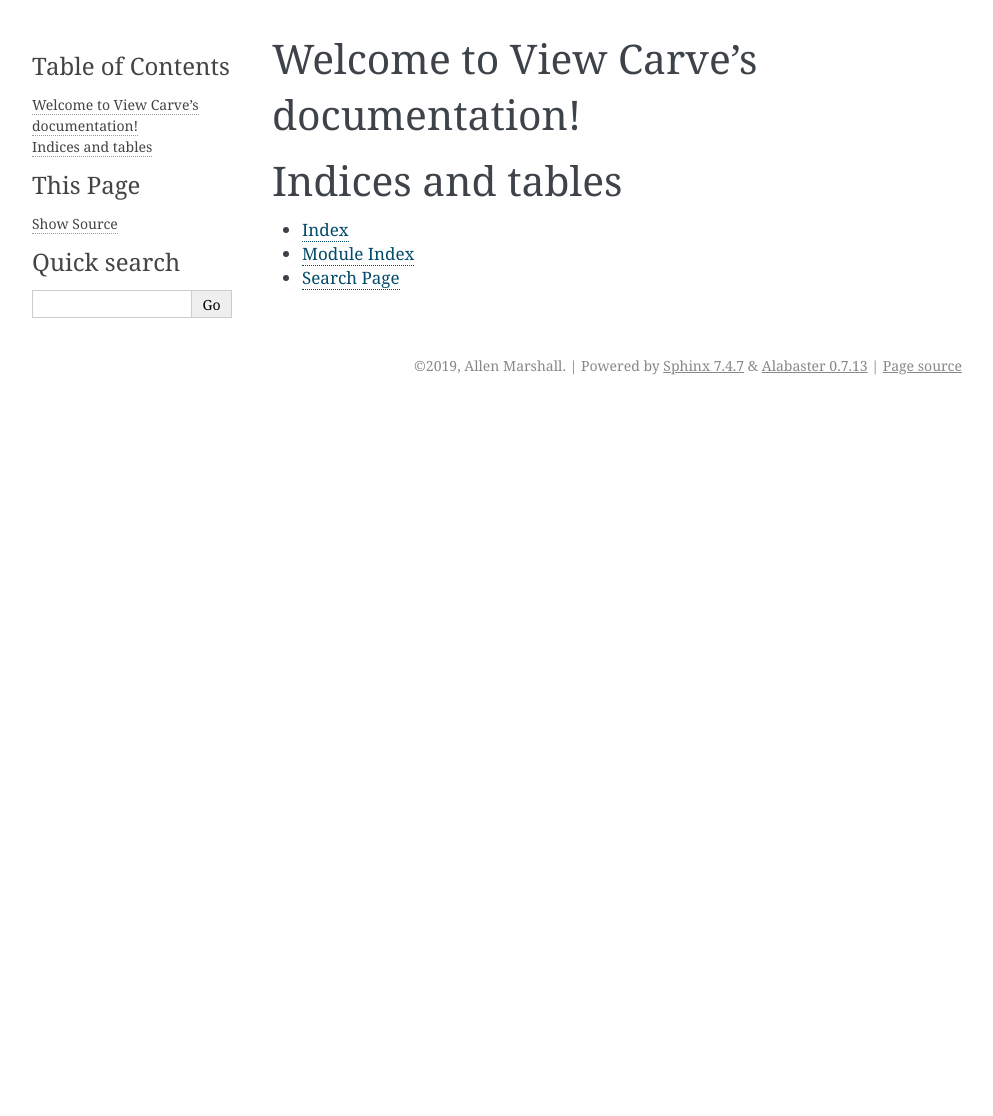
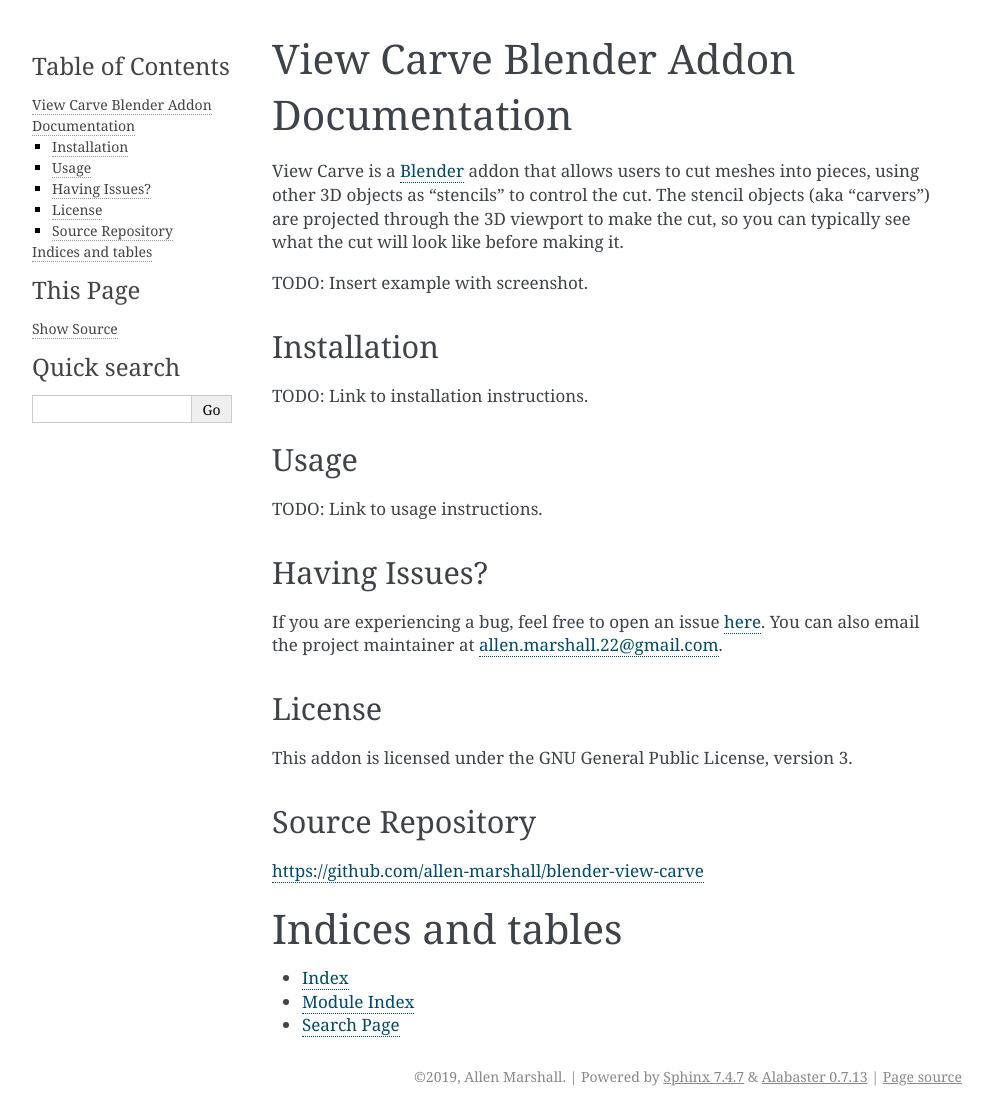
Before and after one commit to allen-marshall/blender-view-carve, a Sphinx documentation site: the page built from docs/index.rst, in a window 1280 px wide. Shown: the whole page, without its empty margins (148-1141 px from the left). Built offline with Sphinx 7.4.7, drawn with Linux system fonts in a browser that asks for light colours; before the commit the page ends 900 px from its top, so only the background shows below that.

Commit message:
Added some basic information to the documentation.

```diff
--- a/docs/conf.py
+++ b/docs/conf.py
@@ -1,8 +1,4 @@
 # Configuration file for the Sphinx documentation builder.
-#
-# This file only contains a selection of the most common options. For a full
-# list see the documentation:
-# http://www.sphinx-doc.org/en/master/config
 
 # -- Path setup --------------------------------------------------------------
 
--- a/docs/index.rst
+++ b/docs/index.rst
@@ -1,16 +1,45 @@
-.. View Carve documentation master file, created by
-   sphinx-quickstart on Wed Apr 17 10:47:13 2019.
-   You can adapt this file completely to your liking, but it should at least
-   contain the root `toctree` directive.
-
-Welcome to View Carve's documentation!
+View Carve Blender Addon Documentation
 ======================================
 
 .. toctree::
    :maxdepth: 2
    :caption: Contents:
 
+View Carve is a Blender_ addon that allows users to cut meshes into pieces, using other
+3D objects as "stencils" to control the cut. The stencil objects (aka "carvers") are projected through the 3D viewport
+to make the cut, so you can typically see what the cut will look like before making it.
 
+.. _Blender: https://www.blender.org/
+
+TODO: Insert example with screenshot.
+
+Installation
+------------
+
+TODO: Link to installation instructions.
+
+Usage
+-----
+
+TODO: Link to usage instructions.
+
+Having Issues?
+--------------
+
+If you are experiencing a bug, feel free to open an issue
+here_. You can also email the project maintainer at allen.marshall.22@gmail.com.
+
+.. _here: https://github.com/allen-marshall/blender-view-carve/issues
+
+License
+-------
+
+This addon is licensed under the GNU General Public License, version 3.
+
+Source Repository
+-----------------
+
+https://github.com/allen-marshall/blender-view-carve
 
 Indices and tables
 ==================
```
Also changed, not shown: 2 other files.
